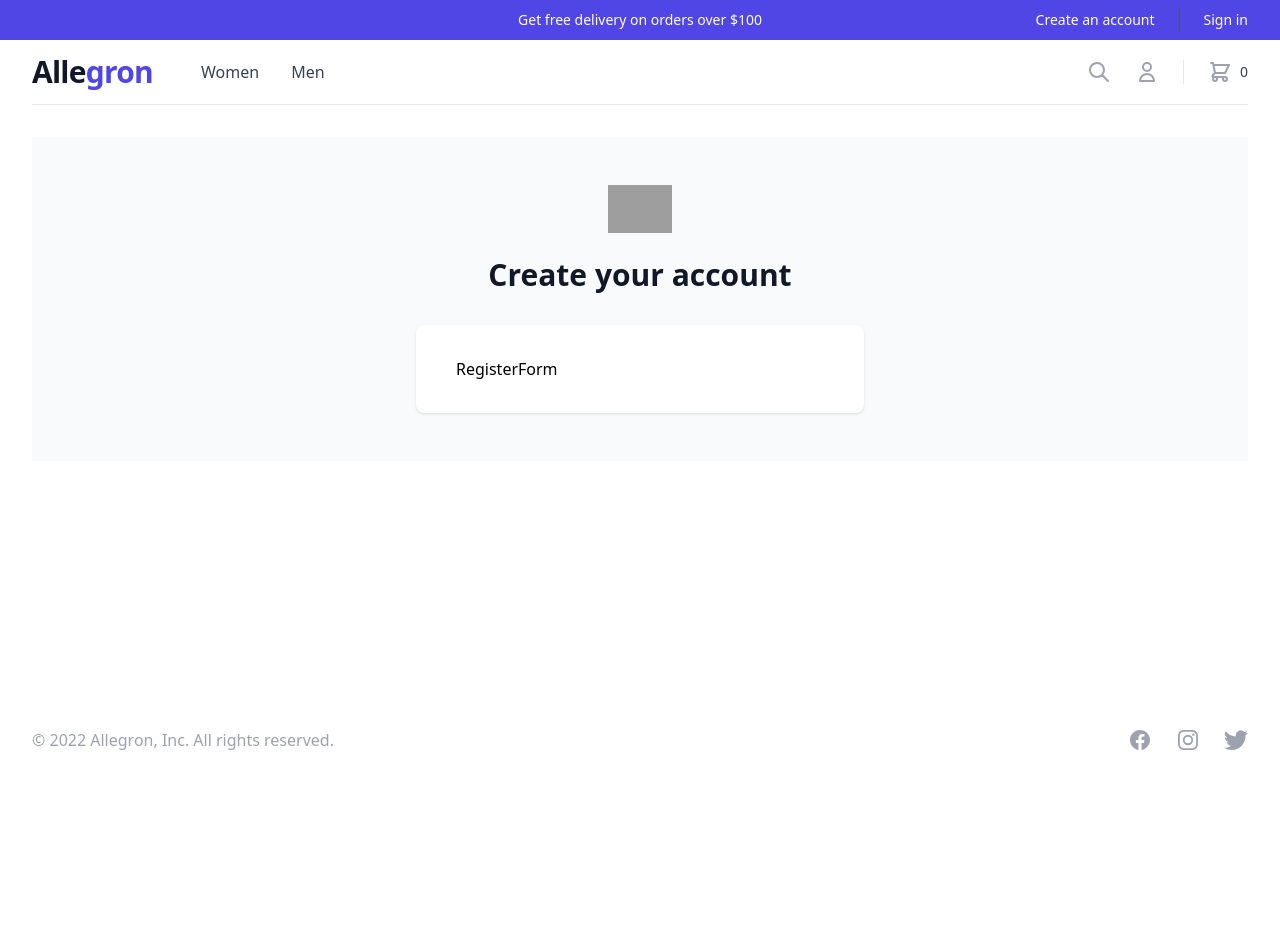
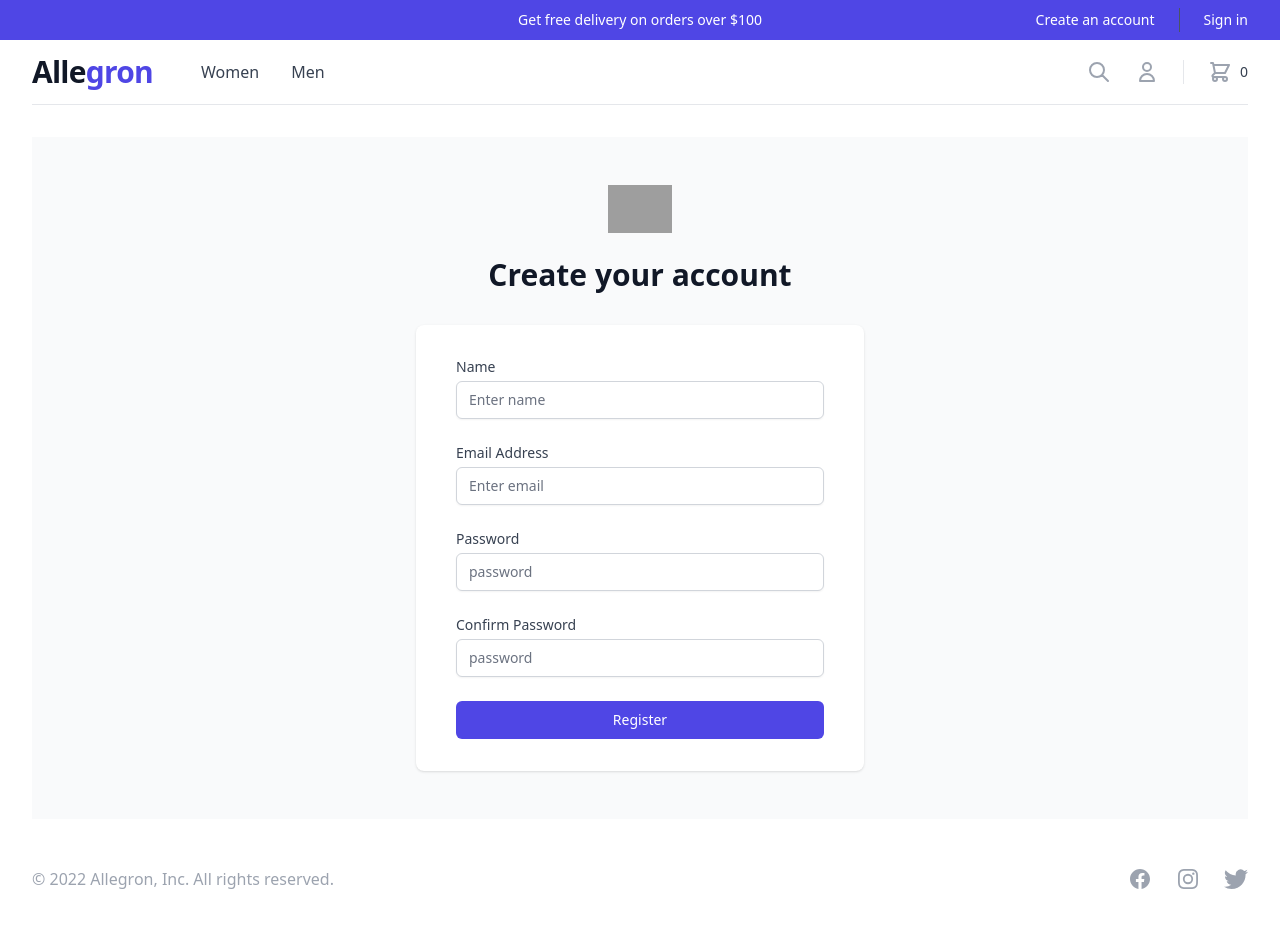
Before and after one commit to tomaszdanczak/allegron, a React (Create React App) app in the folder frontend/: page /register in a window 1280 px wide. Shown: the top 928 px of the page. Before the commit the page ends 800 px from the top, so only its background shows below. Built offline with nearby package versions, Linux system fonts and the light colour scheme; grey boxes are pictures that could not be loaded.

Commit message:
Create and use <RegisterForm/> (use Formik)

```diff
--- /dev/null
+++ b/frontend/src/components/organisms/RegisterForm/RegisterForm.tsx
@@ -0,0 +1,54 @@
+import Button from 'components/atoms/Button/Button'
+import TextInput from 'components/molecules/TextInput/TextInput'
+import { Formik, Form } from 'formik'
+import * as Yup from 'yup'
+
+interface IFormValues {
+  name: string
+  email: string
+  password: string
+  confirmPassword: string
+}
+
+const initialValues: IFormValues = {
+  name: '',
+  email: '',
+  password: '',
+  confirmPassword: '',
+}
+
+const validationSchema = Yup.object({
+  name: Yup.string().required('Name is required'),
+  email: Yup.string().email('Invalid email address').required('Email is required'),
+  password: Yup.string().required('Password is required').min(8, 'Password is too short - should be 8 chars minimum.'),
+  confirmPassword: Yup.string()
+    .required('Confirm Password is required')
+    .oneOf([Yup.ref('password')], 'Password do not match'),
+})
+
+export default function RegisterForm() {
+  const handleSubmit = async (values: IFormValues) => {
+    if (values.password !== values.confirmPassword) {
+      alert('Password and confirm password are not match')
+    } else {
+      console.log('values:', values)
+    }
+  }
+  return (
+    <>
+      <Formik initialValues={initialValues} validationSchema={validationSchema} onSubmit={handleSubmit}>
+        <Form className="space-y-6">
+          <TextInput label="Name" name="name" type="text" placeholder="Enter name" />
+
+          <TextInput label="Email Address" name="email" type="email" placeholder="Enter email" />
+
+          <TextInput label="Password" name="password" type="password" placeholder="password" />
+
+          <TextInput label="Confirm Password" name="confirmPassword" type="password" placeholder="password" />
+
+          <Button text="Register" type="submit" variant="small" />
+        </Form>
+      </Formik>
+    </>
+  )
+}
--- a/frontend/src/components/organisms/SigninForm/SigninForm.tsx
+++ b/frontend/src/components/organisms/SigninForm/SigninForm.tsx
@@ -22,7 +22,7 @@ const initialValues: IFormValues = {
 }
 
 const validationSchema = Yup.object({
-  email: Yup.string().email('Invalid email address').required('Email is equired'),
+  email: Yup.string().email('Invalid email address').required('Email is required'),
   password: Yup.string().required('Password is required'),
 })
 
--- a/frontend/src/views/RegisterScreen/RegisterScreen.tsx
+++ b/frontend/src/views/RegisterScreen/RegisterScreen.tsx
@@ -1,4 +1,5 @@
 import RegisterScreenHeader from 'components/molecules/RegisterScreenHeader/RegisterScreenHeader'
+import RegisterForm from 'components/organisms/RegisterForm/RegisterForm'
 
 export default function RegisterScreen() {
   return (
@@ -8,7 +9,9 @@ export default function RegisterScreen() {
       </div>
 
       <div className="mt-8 sm:mx-auto sm:w-full sm:max-w-md">
-        <div className="bg-white py-8 px-4 shadow sm:rounded-lg sm:px-10">RegisterForm</div>
+        <div className="bg-white py-8 px-4 shadow sm:rounded-lg sm:px-10">
+          <RegisterForm />
+        </div>
       </div>
     </div>
   )
```
